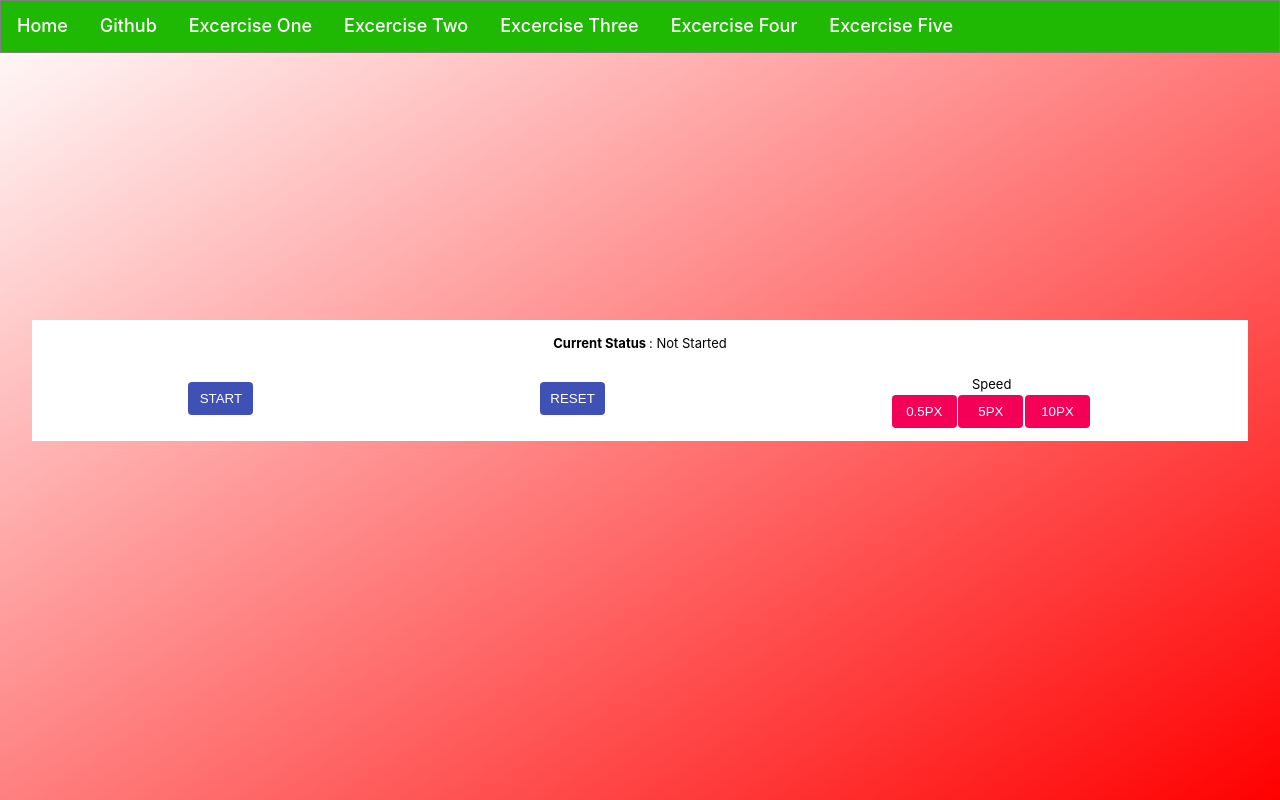
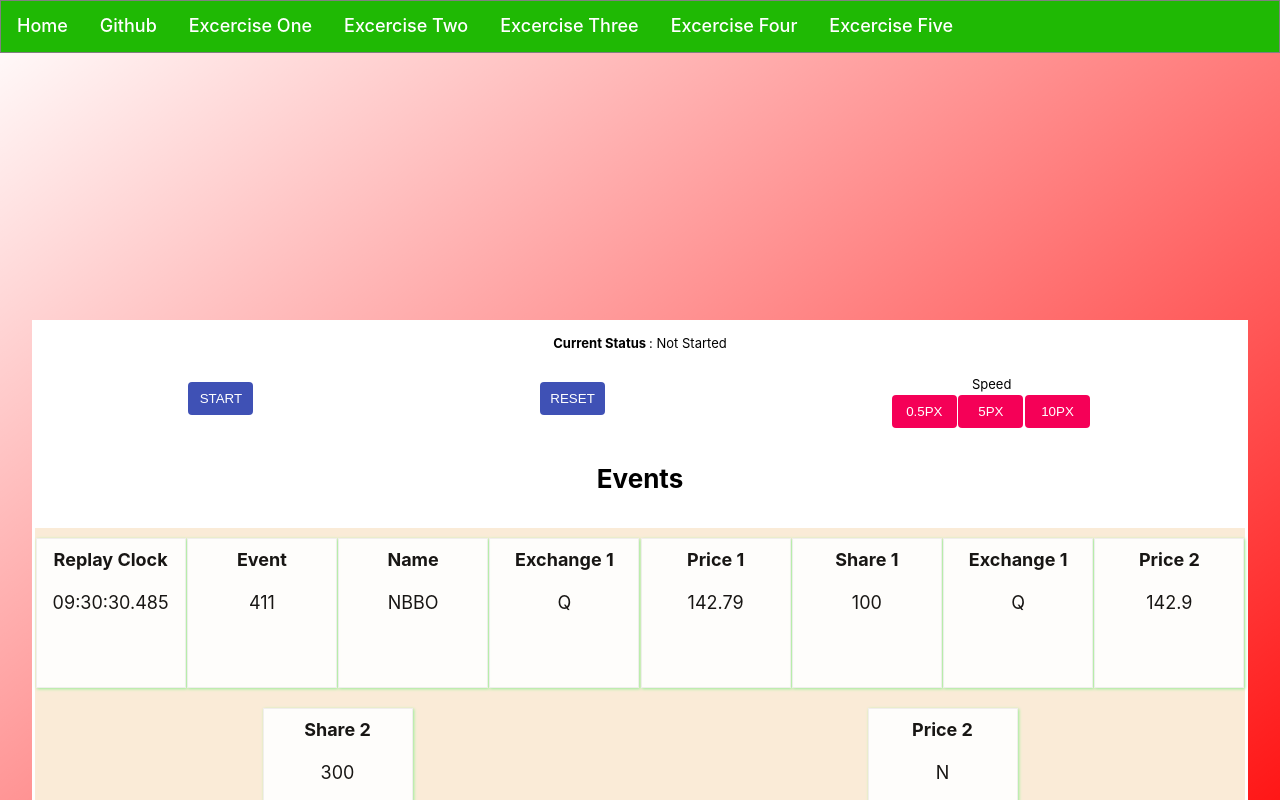
Before and after one commit to prakashkumar264/playground, a React (Create React App) app: page /Exercisefive in a window 1280 px wide. Shown: the top 800 px of the page. Built offline with nearby package versions, Linux system fonts and the light colour scheme.

Commit message:
events created

```diff
--- a/src/App.css
+++ b/src/App.css
@@ -57,7 +57,7 @@ a:hover{
   color: black;
   background-color: rgb(31, 185, 4);
   text-align: center;
-
+  z-index: 1;
 }
 
 ul {
--- a/src/Exercisefive.js
+++ b/src/Exercisefive.js
@@ -5,6 +5,8 @@ function Exercisefive()  {
       return (
         <div className="stockBackground">
             <label><b>Current Status </b>: Not Started </label>
+
+            {/* Counter Buttons Start Here */}
             <div className="clockContainer">
               <div style={{margin:'auto'}}>
                     <button className="counterBtn">START</button>
@@ -21,6 +23,62 @@ function Exercisefive()  {
                 </div>
               </div>
             </div>
+
+            {/* Grid Start Here */}
+              <h4>Events</h4>
+
+              <div className="eventsContainer">
+
+                   <div className="cardContainer">
+                        <div className="cardtitle">Replay Clock</div>
+                        <div className="cardbody">09:30:30.485</div>
+                   </div>
+                   <div className="cardContainer">
+                        <div className="cardtitle">Event</div>
+                        <div className="cardbody">411</div>
+                   </div>
+                   <div className="cardContainer">
+                        <div className="cardtitle">Name</div>
+                        <div className="cardbody">NBBO</div>
+                   </div>
+                   <div className="cardContainer">
+                        <div className="cardtitle">Exchange 1</div>
+                        <div className="cardbody">Q</div>
+                   </div>
+                   <div className="cardContainer">
+                        <div className="cardtitle">Price 1</div>
+                        <div className="cardbody">142.79</div>
+                   </div>
+                   <div className="cardContainer">
+                        <div className="cardtitle">Share 1</div>
+                        <div className="cardbody">100</div>
+                   </div>
+                   <div className="cardContainer">
+                        <div className="cardtitle">Exchange 1</div>
+                        <div className="cardbody">Q</div>
+                   </div>
+                   <div className="cardContainer">
+                        <div className="cardtitle">Price 2</div>
+                        <div className="cardbody">142.9</div>
+                   </div>
+                   <div className="cardContainer">
+                        <div className="cardtitle">Share 2</div>
+                        <div className="cardbody">300</div>
+                   </div>
+                   <div className="cardContainer">
+                        <div className="cardtitle">Price 2</div>
+                        <div className="cardbody">N</div>
+                   </div>
+
+              </div>
+
+
+
+
+
+            {/* Order Book Start Here */}
+               <h4>Order Book</h4>
+
         </div>
       );
 
--- a/src/exercisefive.css
+++ b/src/exercisefive.css
@@ -11,6 +11,16 @@ p{
     color: black;
 }
 
+h4{
+    color: black;
+}
+
+.clockContainer {
+    display: flex;
+    justify-content: space-around;
+    margin: 10px;
+}
+
 .counterBtn{
     color: white;
     background-color: #3f51b5;
@@ -22,7 +32,6 @@ p{
     height: 20px;
     min-width: 65px;
     min-height: 33px;
-
 }
 
 .speedBtn{
@@ -39,34 +48,47 @@ p{
     margin-right: 0.1rem;
 }
 
+.eventsContainer {
+    background-color: #faebd7;
+    border-color: 1px solid grey;
+    padding: 10px;
+    display: flex;
+    flex-flow: row wrap;
+    justify-content: space-around;
+    padding: 0;
+    margin: 0;
 
-@media (min-width: 640px) {
+}
+
+.cardContainer {
+    width: 150px;
+    height: 150px;
+    margin-top: 10px;
+    margin-bottom: 10px;
+    color: white;
+    text-align: center;
+    grid-template-columns: 1fr 1fr 1fr;
+    grid-template-areas: "cardtitle  cardtitle cardtitle" "cardbody  cardbody cardbody" "cardaction  cardaction cardaction"
+}
+
+
+@media (min-width: 600px) {
    .borderForFlex{
      margin-top: 13vh;
    }
+
 }
+
 
 code {
     font-family: source-code-pro, Menlo, Monaco, Consolas, "Courier New", monospace;
 }
 
-.clockContainer {
-    display: flex;
-    justify-content: space-around;
-    margin: 10px;
-}
+
 .buttons {
     display: flex;
 }
-.events-container {
-    max-height: 180px;
-}
-.cardContainer {
-    height: 120px;
-    width: 150px;
-    grid-template-columns: 1fr 1fr 1fr;
-    grid-template-areas: "cardtitle  cardtitle cardtitle" "cardbody  cardbody cardbody" "cardaction  cardaction cardaction"
-}
+
 
 .cardContainer, .cardContainerError {
     background-color: #fff;
@@ -77,22 +99,29 @@ code {
     box-shadow: 1px 1px 3px #90ee90;
     grid-template-rows: 1fr 1fr 1fr;
 }
+
+
 .cardContainerError {
     min-height: 300px;
     min-width: 500px;
     grid-template-columns: 1fr 1fr 1fr 1fr;
     grid-template-areas: "cardtitle  cardtitle cardtitle" "cardbody  cardbody cardbody" "cardbody  cardbody cardbody" "cardaction  cardaction cardaction"}
+
 .cardtitle {
     grid-area: cardtitle;
     font-weight: 700;
+    color: black;
+    font-size: 18px;
 }
 .cardbody, .cardtitle {
     justify-self: center;
     align-items: center;
+    color: black;
 }
 .cardbody {
     grid-area: cardbody;
-    font-size: 22px;
+    font-size: 18px;
+    color: black;
 }
 .cardaction {
     grid-area: cardaction;
@@ -113,13 +142,6 @@ code {
     grid-template-areas: "cardtitle  cardtitle cardtitle" "cardbody  cardbody cardbody" "cardaction  cardaction cardaction"
 }
 
-.events-container {
-    height: 300px;
-    background-color: #faebd7;
-    border: 1px solid grey;
-    padding: 20px;
-    display: flex;
-}
 .ask-bid-container {
     display: flex;
     justify-content: space-between;
```
